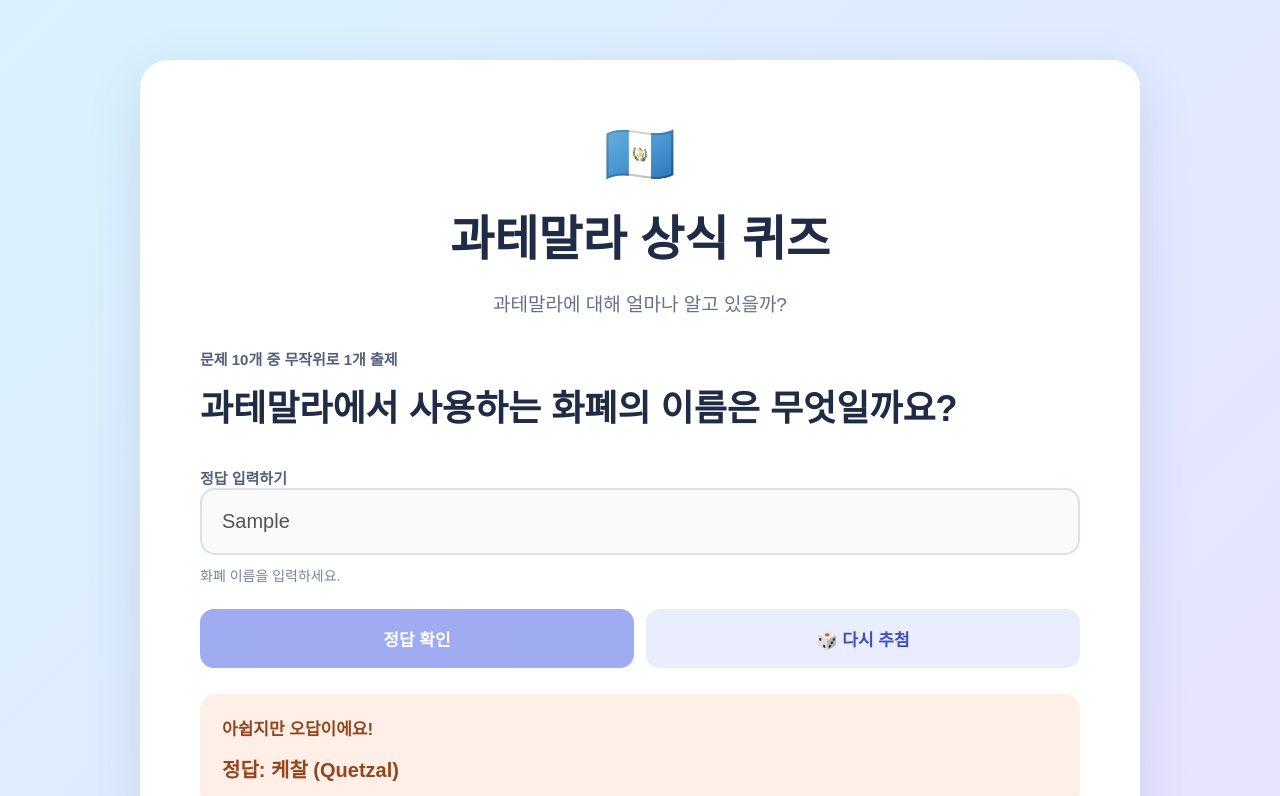
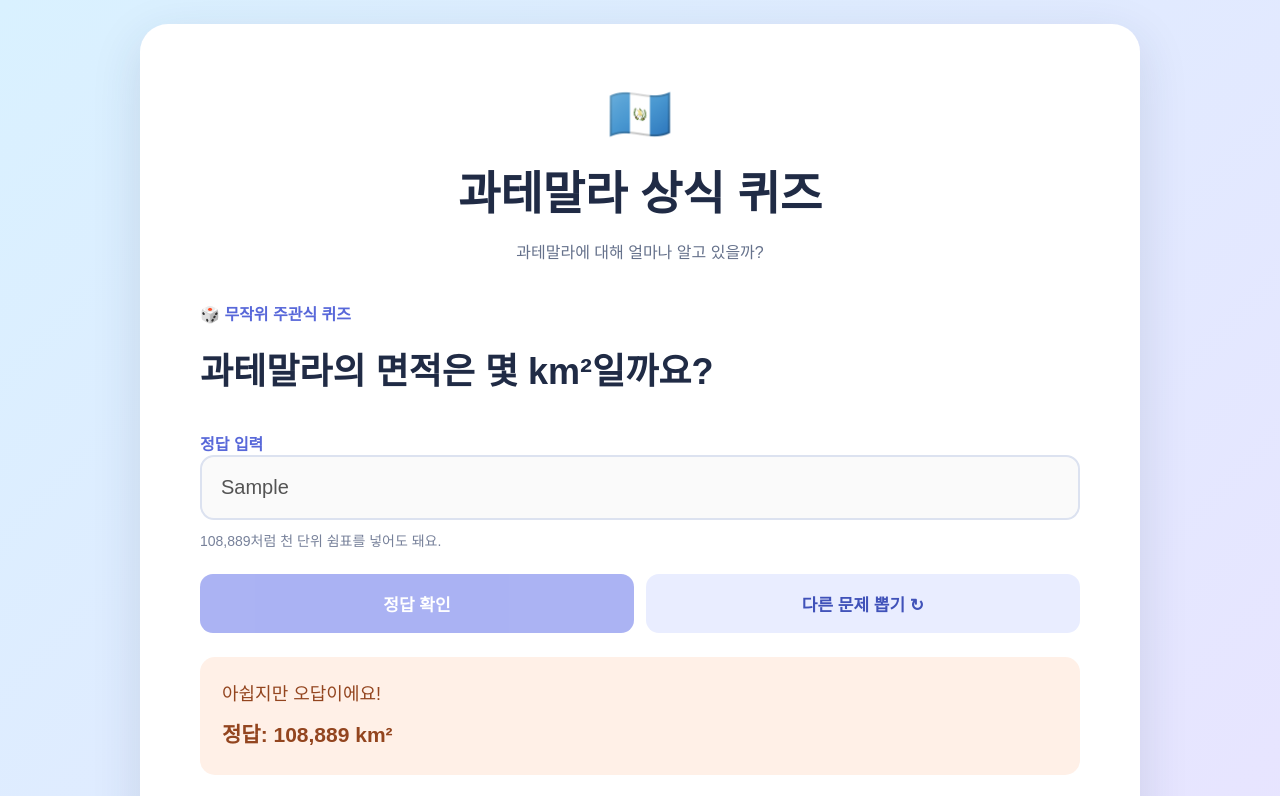
Before and after one commit to namhayejun/quiz, a plain HTML site: page index.html in a window 1280 px wide. Both pictures are taken after typing "Sample" into the empty fields and a click on the button "정답 확인". Shown: the top 796 px of the page. Drawn offline with Linux system fonts and the light colour scheme.

Commit message:
Update index.html

```diff
--- a/index.html
+++ b/index.html
@@ -3,363 +3,227 @@
 <html lang="ko">
 <head>
 <meta charset="UTF-8">
-<meta name="viewport" content="width=device-width, initial-scale=1.0">
+<meta name="viewport" content="width=device-width, initial-scale=1">
 <title>과테말라 상식 퀴즈</title>
 <style>
-  * { box-sizing: border-box; }
-  body {
-    margin: 0;
-    min-height: 100vh;
-    font-family: Arial, "Malgun Gothic", sans-serif;
-    background: linear-gradient(135deg, #d8f3ff, #e9e2ff);
-    color: #202b45;
-  }
-  .app {
-    min-height: 100vh;
-    width: 100%;
-    padding: clamp(20px, 5vw, 60px);
-    display: flex;
-    flex-direction: column;
-    align-items: center;
-    justify-content: center;
-  }
-  .card {
-    width: 100%;
-    max-width: 1000px;
-    background: white;
-    border-radius: 28px;
-    padding: clamp(24px, 5vw, 60px);
-    box-shadow: 0 18px 55px #26365a20;
-  }
-  .flag {
-    font-size: clamp(36px, 6vw, 58px);
-    text-align: center;
-  }
-  h1 {
-    font-size: clamp(30px, 5vw, 48px);
-    text-align: center;
-    margin: 12px 0;
-  }
-  .subtitle {
-    text-align: center;
-    color: #65718b;
-    font-size: clamp(15px, 2vw, 19px);
-    margin-bottom: 32px;
-  }
-  .label {
-    color: #53617c;
-    font-size: 15px;
-    font-weight: bold;
-    margin-bottom: 12px;
-  }
-  .question {
-    font-size: clamp(23px, 4vw, 36px);
-    line-height: 1.55;
-    font-weight: bold;
-    margin: 12px 0 30px;
-    word-break: keep-all;
-  }
-  input {
-    width: 100%;
-    padding: 20px;
-    font-size: 20px;
-    border: 2px solid #d9e0ef;
-    border-radius: 15px;
-    outline: none;
-    transition: border .2s;
-  }
-  input:focus { border-color: #6375e8; }
-  .hint {
-    color: #78839b;
-    font-size: 14px;
-    margin-top: 10px;
-  }
-  .buttons {
-    display: flex;
-    flex-wrap: wrap;
-    gap: 12px;
-    margin-top: 24px;
-  }
-  button {
-    flex: 1;
-    min-width: 150px;
-    padding: 17px 20px;
-    border: 0;
-    border-radius: 14px;
-    font-size: 17px;
-    font-weight: bold;
-    cursor: pointer;
-    transition: transform .15s, opacity .15s;
-  }
-  button:hover { transform: translateY(-2px); }
-  button:disabled { opacity: .55; cursor: not-allowed; }
-  .check { background: #5368e8; color: white; }
-  .next { background: #e9edff; color: #3e50bb; }
-  .result {
-    display: none;
-    margin-top: 26px;
-    padding: 22px;
-    border-radius: 16px;
-    line-height: 1.7;
-    font-size: 17px;
-    overflow-wrap: anywhere;
-  }
-  .result.correct { display: block; background: #e5f8eb; color: #176c3b; }
-  .result.wrong { display: block; background: #fff0e7; color: #93451f; }
-  .answer { font-size: 20px; font-weight: bold; margin-top: 8px; }
-  .footer {
-    text-align: center;
-    color: #7a829a;
-    font-size: 13px;
-    margin-top: 24px;
-  }
-  @media (max-width: 500px) {
-    .app { padding: 12px; }
-    .card { border-radius: 20px; }
-    button { min-width: 100%; }
-  }
+*{box-sizing:border-box}
+body{margin:0;font-family:Arial,"Malgun Gothic",sans-serif;background:linear-gradient(135deg,#d9f1ff,#e8e4ff);color:#202b45}
+main{min-height:100vh;display:grid;place-items:center;padding:24px}
+.card{background:white;width:100%;max-width:1000px;padding:clamp(24px,5vw,60px);border-radius:28px;box-shadow:0 15px 50px #26365a22}
+.flag{text-align:center;font-size:52px}
+h1{text-align:center;font-size:clamp(30px,5vw,46px);margin:12px 0}
+.sub{text-align:center;color:#65718b;margin-bottom:38px}
+.tag{font-weight:bold;color:#5868d9}
+#question{font-size:clamp(24px,4vw,36px);font-weight:bold;line-height:1.6;margin:18px 0 30px;word-break:keep-all}
+input{width:100%;padding:19px;font-size:20px;border:2px solid #dce2f0;border-radius:14px;outline:none}
+input:focus{border-color:#5868e8}
+.hint{font-size:14px;color:#77819a;margin-top:10px}
+.buttons{display:flex;gap:12px;margin-top:24px;flex-wrap:wrap}
+button{flex:1;min-width:150px;padding:17px;border:0;border-radius:13px;font-size:17px;font-weight:bold;cursor:pointer}
+#check{background:#5868e8;color:white}
+#next{background:#e9edff;color:#4052b9}
+button:disabled{opacity:.5;cursor:not-allowed}
+#result{display:none;margin-top:24px;padding:22px;border-radius:15px;font-size:18px;line-height:1.7;overflow-wrap:anywhere}
+#result.show{display:block}
+#result.good{background:#e5f8eb;color:#176c3b}
+#result.bad{background:#fff0e7;color:#93451f}
+#correctAnswer{font-weight:bold;font-size:21px;margin-top:8px}
+footer{text-align:center;color:#8991a6;font-size:13px;margin-top:25px}
+@media(max-width:500px){main{padding:12px}.card{border-radius:20px}.buttons button{min-width:100%}}
 </style>
 </head>
 <body>
-<main class="app">
-  <section class="card">
-    <div class="flag">🇬🇹</div>
-    <h1>과테말라 상식 퀴즈</h1>
-    <p class="subtitle">과테말라에 대해 얼마나 알고 있을까?</p>
+<main>
+<section class="card">
+  <div class="flag">🇬🇹</div>
+  <h1>과테말라 상식 퀴즈</h1>
+  <p class="sub">과테말라에 대해 얼마나 알고 있을까?</p>
 
-    <div class="label" id="questionNumber">무작위 출제</div>
-    <div class="question" id="question">문제를 불러오는 중...</div>
+  <div class="tag">🎲 무작위 주관식 퀴즈</div>
+  <div id="question"></div>
 
-    <form id="quizForm">
-      <label class="label" for="answerInput">정답 입력하기</label>
-      <input
-        id="answerInput"
-        type="text"
-        placeholder="정답을 입력하세요"
-        autocomplete="off"
-        required
-      >
-      <div class="hint" id="inputHint">
-        주관식 문제예요. 답을 입력하고 정답 확인을 눌러 보세요!
-      </div>
-      <div class="buttons">
-        <button class="check" id="checkButton" type="submit">정답 확인</button>
-        <button class="next" id="nextButton" type="button">🎲 다시 추첨</button>
-      </div>
-    </form>
+  <form id="form">
+    <label for="answer" class="tag">정답 입력</label>
+    <input id="answer" type="text" placeholder="여기에 답을 입력하세요" required>
+    <div id="hint" class="hint"></div>
+    <div class="buttons">
+      <button id="check" type="submit">정답 확인</button>
+      <button id="next" type="button">다른 문제 뽑기 ↻</button>
+    </div>
+  </form>
 
-    <div id="result" class="result" aria-live="polite"></div>
-    <div class="footer">GUATEMALA QUIZ · 도전해 보세요!</div>
-  </section>
+  <div id="result" aria-live="polite">
+    <div id="feedback"></div>
+    <div id="correctAnswer"></div>
+  </div>
+  <footer>GUATEMALA QUIZ</footer>
+</section>
 </main>
 
 <script>
 const questions = [
   {
-    question: "과테말라의 인구는 대략 몇 명일까요?",
-    answers: ["약 1,700만 명", "1700만명", "약1700만명", "1천700만명"],
-    hint: "숫자와 '만 명'으로 입력해도 돼요."
+    q:"과테말라의 인구는 대략 몇 명일까요?",
+    a:["약 1,700만 명","약 1700만명","1700만명","1천700만명","1700만"],
+    hint:"약 1,700만 명처럼 입력하세요."
   },
   {
-    question: "과테말라에서 스페인어로 '안녕하세요'는 무엇일까요?",
-    answers: ["Hola", "올라"],
-    hint: "스페인어 인사말을 입력하세요."
+    q:"과테말라에서 '안녕하세요'는 무엇일까요?",
+    a:["Hola","올라"],
+    hint:"스페인어 인사말을 입력하세요."
   },
   {
-    question: "과테말라의 거대한 연 축제는 보통 몇 월에 열릴까요?",
-    answers: ["11월", "11", "November"],
-    hint: "월 또는 숫자로 입력하세요."
+    q:"거대한 연 축제는 보통 몇 월에 열릴까요?",
+    a:["11월","11","November"],
+    hint:"월이나 숫자로 입력하세요."
   },
   {
-    question: "과테말라에서 즐기는 'Canicas'는 어떤 놀이일까요?",
-    answers: ["구슬치기", "구슬 놀이", "구슬", "마블"],
-    hint: "놀이 이름을 입력하세요."
+    q:"Canicas는 어떤 놀이일까요?",
+    a:["구슬치기","구슬 치기","구슬놀이","구슬 놀이","구슬"],
+    hint:"놀이의 이름을 입력하세요."
   },
   {
-    question: "과테말라의 유명한 호수 이름은 무엇일까요?",
-    answers: ["아티틀란 호수", "아티틀란", "Lake Atitlan", "Atitlan", "아티틀란호"],
-    hint: "호수의 이름을 입력하세요."
+    q:"과테말라의 유명한 호수 이름은 무엇일까요?",
+    a:["아티틀란 호수","아티틀란호수","아티틀란","Lake Atitlan","Atitlan","아티틀란호"],
+    hint:"호수 이름을 입력하세요."
   },
   {
-    question: "자료에 나온 과테말라 음식 세 가지는 무엇일까요?",
-    answers: [],
-    foods: [
-      ["따말", "타말", "tamale", "tamales"],
-      ["페피안", "pepian", "pepián"],
-      ["까끼익", "카끼익", "kakik", "kaqik", "kak'ik"]
-    ],
-    hint: "따말, 페피안, 까끼익을 모두 입력하세요. 순서는 상관없어요."
+    q:"자료에 나온 과테말라 음식 세 가지는 무엇일까요?",
+    a:[],
+    foods:[["따말","타말"],["페피안"],["까끼익","카끼익"]],
+    hint:"따말, 페피안, 까끼익 세 가지를 모두 입력하세요."
   },
   {
-    question: "과테말라의 면적은 몇 km²일까요?",
-    answers: ["108889", "108,889"],
-    hint: "예: 108,889 (쉼표를 넣어도 되고 생략해도 돼요.)",
-    area: true
+    q:"과테말라의 면적은 몇 km²일까요?",
+    a:["108889","108,889"],
+    hint:"108,889처럼 천 단위 쉼표를 넣어도 돼요."
   },
   {
-    question: "과테말라의 수도는 어디일까요?",
-    answers: ["과테말라시티", "과테말라 시티", "Guatemala City", "GuatemalaCity"],
-    hint: "수도 이름을 입력하세요."
+    q:"과테말라의 수도는 어디일까요?",
+    a:["과테말라시티","과테말라 시티","Guatemala City","GuatemalaCity"],
+    hint:"수도 이름을 입력하세요."
   },
   {
-    question: "과테말라의 주요 종교는 무엇일까요?",
-    answers: ["기독교", "그리스도교", "Christianity", "가톨릭과 개신교", "가톨릭 및 개신교"],
-    hint: "큰 범주의 종교 이름을 입력하세요."
+    q:"과테말라의 주요 종교는 무엇일까요?",
+    a:["기독교","그리스도교","Christianity","가톨릭과 개신교","가톨릭 및 개신교"],
+    hint:"주요 종교를 입력하세요."
   },
   {
-    question: "과테말라에서 사용하는 화폐의 이름은 무엇일까요?",
-    answers: ["케찰", "퀘찰", "Quetzal", "Quetzales"],
-    hint: "화폐 이름을 입력하세요."
+    q:"과테말라에서 사용하는 화폐의 이름은 무엇일까요?",
+    a:["케찰","퀘찰","Quetzal","Quetzales"],
+    hint:"화폐 이름을 입력하세요."
   }
 ];
 
-let currentQuestion = null;
+const $ = id => document.getElementById(id);
+let current;
+let previous = -1;
 let answered = false;
-let previousIndex = -1;
 
-const questionEl = document.getElementById("question");
-const numberEl = document.getElementById("questionNumber");
-const inputEl = document.getElementById("answerInput");
-const hintEl = document.getElementById("inputHint");
-const resultEl = document.getElementById("result");
-const checkButton = document.getElementById("checkButton");
-
-function normalize(value) {
-  return value
-    .toLocaleLowerCase()
+function normalize(s){
+  return s.toLowerCase()
     .normalize("NFKC")
-    .replace(/[.,!?·'"’‘“”()\[\]{}]/g, "")
-    .replace(/\s+/g, "")
-    .replace(/㎢/g, "km2")
-    .trim();
+    .replace(/[\s,，.。!?·'"’‘“”()[\]{}]/g,"");
 }
 
-function editDistance(a, b) {
-  const dp = Array.from(
-    { length: a.length + 1 },
-    () => Array(b.length + 1).fill(0)
-  );
-
-  for (let i = 0; i <= a.length; i++) dp[i][0] = i;
-  for (let j = 0; j <= b.length; j++) dp[0][j] = j;
-
-  for (let i = 1; i <= a.length; i++) {
-    for (let j = 1; j <= b.length; j++) {
-      const cost = a[i - 1] === b[j - 1] ? 0 : 1;
-      dp[i][j] = Math.min(
-        dp[i - 1][j] + 1,
-        dp[i][j - 1] + 1,
-        dp[i - 1][j - 1] + cost
+function distance(a,b){
+  const row = Array.from({length:b.length+1},(_,i)=>i);
+  for(let i=1;i<=a.length;i++){
+    let prev=row[0];
+    row[0]=i;
+    for(let j=1;j<=b.length;j++){
+      const old=row[j];
+      row[j]=Math.min(
+        row[j]+1,
+        row[j-1]+1,
+        prev+(a[i-1]===b[j-1]?0:1)
       );
+      prev=old;
     }
   }
-  return dp[a.length][b.length];
+  return row[b.length];
 }
 
-function matchesAlias(userAnswer, aliases) {
-  const user = normalize(userAnswer);
-  if (!user) return false;
-
-  return aliases.some(alias => {
-    const target = normalize(alias);
-    if (user === target) return true;
-
-    // 짧은 단어는 오타 허용을 줄여 오답이 정답으로 처리되는 것을 방지
-    const allowedErrors = target.length >= 8 ? 2 :
-                          target.length >= 4 ? 1 : 0;
-
-    return allowedErrors > 0 &&
-      Math.abs(user.length - target.length) <= allowedErrors &&
-      editDistance(user, target) <= allowedErrors;
+function matches(input, aliases){
+  const value=normalize(input);
+  return aliases.some(alias=>{
+    const target=normalize(alias);
+    if(value===target)return true;
+    const limit=target.length>=8?2:target.length>=4?1:0;
+    return limit>0 &&
+      Math.abs(value.length-target.length)<=limit &&
+      distance(value,target)<=limit;
   });
 }
 
-function isCorrect(userAnswer, item) {
-  if (item.area) {
-    const digits = userAnswer.replace(/,/g, "").replace(/\s/g, "");
-    return digits === "108889";
+function checkAnswer(input){
+  if(current.foods){
+    const parts=input.split(/[,，、/]+/).map(normalize).filter(Boolean);
+    if(parts.length<3)return false;
+    return current.foods.every(group=>
+      parts.some(part=>matches(part,group))
+    );
   }
-
-  if (item.foods) {
-    // 세 가지 음식 이름을 모두 포함해야 정답
-    return item.foods.every(food => matchesAlias(userAnswer, food));
+  if(current.q.includes("면적")){
+    return input.replace(/[,\s]/g,"")==="108889";
   }
-
-  return matchesAlias(userAnswer, item.answers);
+  return matches(input,current.a);
 }
 
-function getCorrectAnswer(item) {
-  if (item.area) return "108,889 km²";
-  if (item.foods) return "따말, 페피안, 까끼익";
-  if (item.question.includes("인구")) return "약 1,700만 명";
-  if (item.question.includes("안녕하세요")) return "Hola (올라)";
-  if (item.question.includes("연 축제")) return "11월";
-  if (item.question.includes("Canicas")) return "구슬치기";
-  if (item.question.includes("호수")) return "아티틀란 호수";
-  if (item.question.includes("수도")) return "과테말라시티 (Guatemala City)";
-  if (item.question.includes("종교")) return "기독교 (가톨릭과 개신교)";
-  if (item.question.includes("화폐")) return "케찰 (Quetzal)";
-  return item.answers[0];
+function getAnswer(item){
+  if(item.foods)return "따말, 페피안, 까끼익";
+  if(item.q.includes("인구"))return "약 1,700만 명";
+  if(item.q.includes("안녕하세요"))return "Hola (올라)";
+  if(item.q.includes("축제"))return "11월";
+  if(item.q.includes("Canicas"))return "구슬치기";
+  if(item.q.includes("호수"))return "아티틀란 호수";
+  if(item.q.includes("면적"))return "108,889 km²";
+  if(item.q.includes("수도"))return "과테말라시티";
+  if(item.q.includes("종교"))return "기독교 (가톨릭과 개신교)";
+  if(item.q.includes("화폐"))return "케찰 (Quetzal)";
+  return item.a[0];
 }
 
-function drawQuestion() {
+function draw(){
   let index;
-  do {
-    index = Math.floor(Math.random() * questions.length);
-  } while (questions.length > 1 && index === previousIndex);
-
-  previousIndex = index;
-  currentQuestion = questions[index];
-  answered = false;
-
-  numberEl.textContent = "문제 10개 중 무작위로 1개 출제";
-  questionEl.textContent = currentQuestion.question;
-  inputEl.value = "";
-  inputEl.disabled = false;
-  inputEl.placeholder = "정답을 입력하세요";
-  hintEl.textContent = currentQuestion.hint;
-  resultEl.textContent = "";
-  resultEl.className = "result";
-  checkButton.disabled = false;
-  checkButton.textContent = "정답 확인";
-  inputEl.focus();
+  do{
+    index=Math.floor(Math.random()*questions.length);
+  }while(questions.length>1&&index===previous);
+  previous=index;
+  current=questions[index];
+  answered=false;
+  $("question").textContent=current.q;
+  $("hint").textContent=current.hint;
+  $("answer").value="";
+  $("answer").disabled=false;
+  $("check").disabled=false;
+  $("result").className="";
+  $("feedback").textContent="";
+  $("correctAnswer").textContent="";
+  $("answer").focus();
 }
 
-document.getElementById("quizForm").addEventListener("submit", function(event) {
+$("form").addEventListener("submit",event=>{
   event.preventDefault();
-  if (answered || !currentQuestion) return;
-
-  const userAnswer = inputEl.value.trim();
-  if (!userAnswer) {
-    resultEl.className = "result wrong";
-    resultEl.textContent = "먼저 정답을 입력해 주세요!";
+  if(answered)return;
+  const input=$("answer").value.trim();
+  if(!input){
+    $("answer").focus();
     return;
   }
-
-  answered = true;
-  inputEl.disabled = true;
-  checkButton.disabled = true;
-
-  const correct = isCorrect(userAnswer, currentQuestion);
-  const correctAnswer = getCorrectAnswer(currentQuestion);
-
-  if (correct) {
-    resultEl.className = "result correct";
-    resultEl.innerHTML =
-      '<strong>🎉 정답입니다!</strong><div class="answer"></div>';
-  } else {
-    resultEl.className = "result wrong";
-    resultEl.innerHTML =
-      '<strong>아쉽지만 오답이에요!</strong><div class="answer"></div>';
-  }
-
-  const answerLine = resultEl.querySelector(".answer");
-  answerLine.textContent = "정답: " + correctAnswer;
+  answered=true;
+  const correct=checkAnswer(input);
+  $("result").className="show "+(correct?"good":"bad");
+  $("feedback").textContent=correct
+    ?"🎉 정답입니다!"
+    :"아쉽지만 오답이에요!";
+  $("correctAnswer").textContent="정답: "+getAnswer(current);
+  $("answer").disabled=true;
+  $("check").disabled=true;
 });
 
-document.getElementById("nextButton").addEventListener("click", drawQuestion);
-
-drawQuestion();
+$("next").addEventListener("click",draw);
+draw();
 </script>
 </body>
 </html>
```
